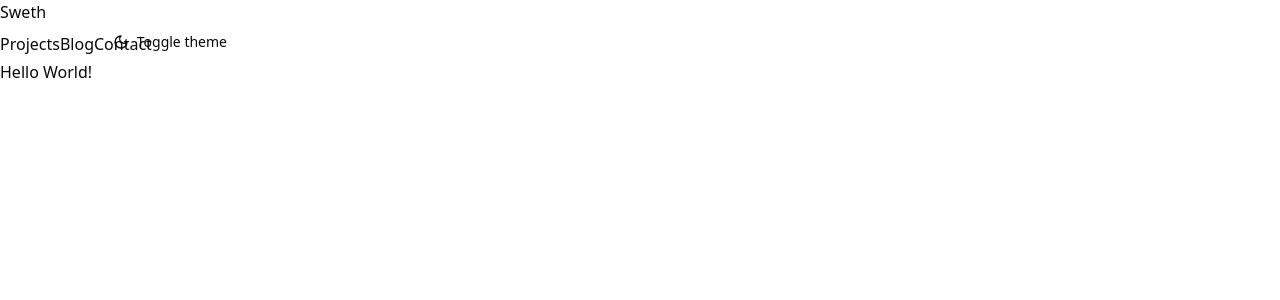
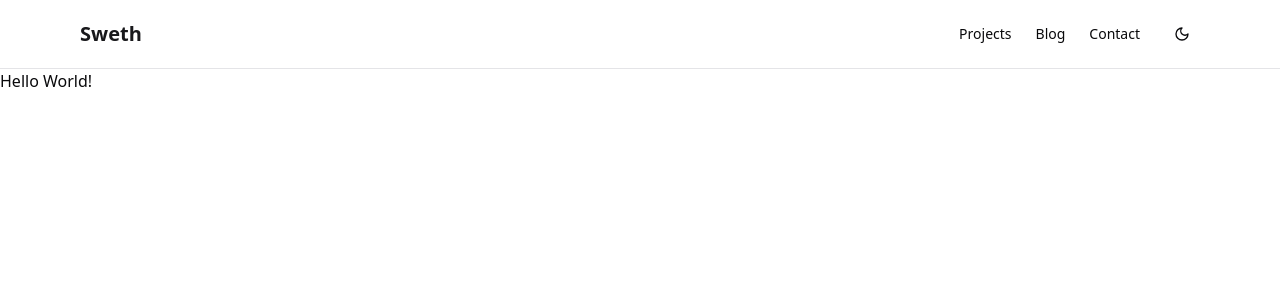
Before and after one commit to codewithsweth/sweth-portfolio, a Next.js app in the folder frontend/: page / in a window 1280 px wide. Shown: the top 300 px of the page. Built offline with nearby package versions, Linux system fonts and the light colour scheme.

Commit message:
Added Navbar basic design

```diff
--- a/frontend/src/components/layout/Navbar.tsx
+++ b/frontend/src/components/layout/Navbar.tsx
@@ -5,14 +5,22 @@ import { ThemeToggle } from "./ThemeToggle";
 
 export default function Navbar() {
   return (
-    <header>
-      <div>
-        <Link href="/">Sweth</Link>
-        <nav>
-            <Link href="/projects">Projects</Link>
-            <Link href="/blog">Blog</Link>
-            <Link href="/contact">Contact</Link>
-            <ThemeToggle />
+    <header className="sticky top-0 z-50 border-b bg-white/80 dark:bg-zinc-900/80 backdrop-blur supports-[backdrop-filter]:bg-white/60">
+      <div className="mx-auto flex max-w-6xl items-center justify-between p-4">
+        <Link href="/" className="text-xl font-bold text-primary">
+          Sweth
+        </Link>
+        <nav className="flex items-center gap-6 text-sm">
+          <Link href="/projects" className="hover:underline">
+            Projects
+          </Link>
+          <Link href="/blog" className="hover:underline">
+            Blog
+          </Link>
+          <Link href="/contact" className="hover:underline">
+            Contact
+          </Link>
+          <ThemeToggle />
         </nav>
       </div>
     </header>
--- a/frontend/src/components/layout/ThemeToggle.tsx
+++ b/frontend/src/components/layout/ThemeToggle.tsx
@@ -21,7 +21,7 @@ export function ThemeToggle() {
       onClick={() => setTheme(isDark ? "light" : "dark")}
     >
       {isDark ? <Sun className="h-5 w-5" /> : <Moon className="h-5 w-5" />}
-      <span className="">Toggle theme</span>
+      <span className="sr-only">Toggle theme</span>
     </Button>
   );
 }
```
